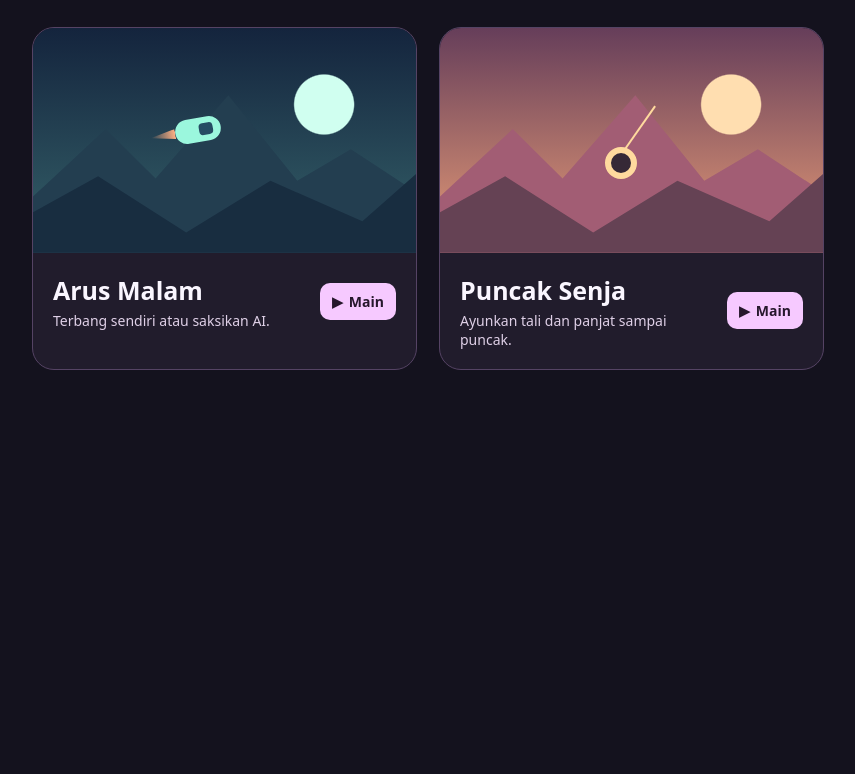
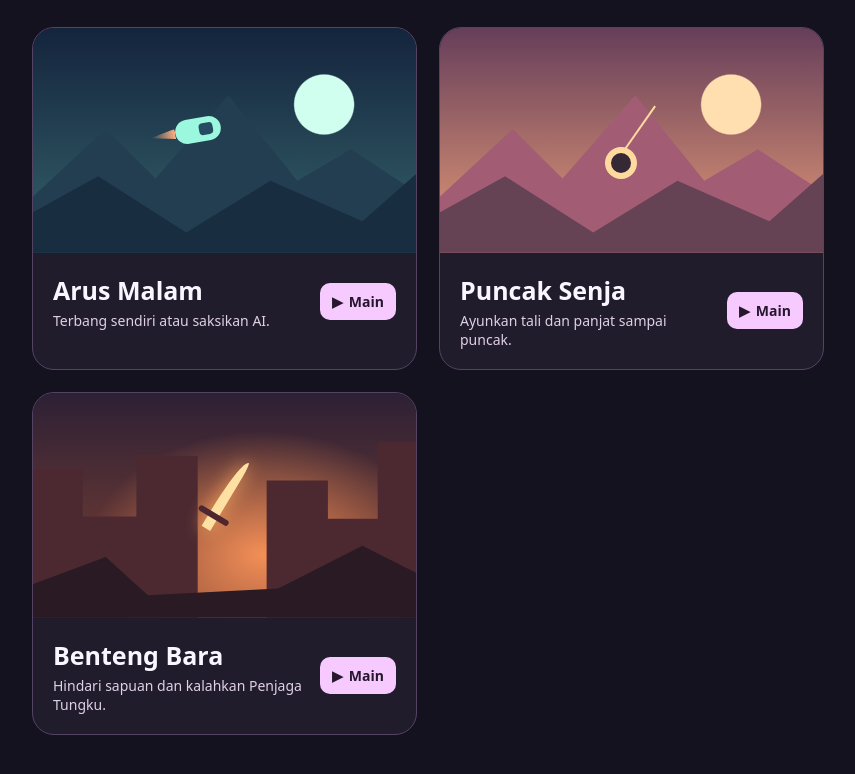
Before and after one commit to ggamesbgt/gabut, a plain HTML site: page index.html in a window 1280 px wide. Shown: the part 272-1046 px from the top of the page, without its empty margins (212-1067 px from the left). Before the commit the page ends 800 px from the top, so only its background shows below. Drawn offline with Linux system fonts and the light colour scheme.

Commit message:
Add Benteng Bara to the Gabut landing page

```diff
--- a/index.html
+++ b/index.html
@@ -32,6 +32,11 @@ h2 { margin: 0 0 4px; font-size: 25px; }
 .mountain::after { background: #654254; }
 .climber { position: absolute; z-index: 1; left: 43%; top: 53%; width: 32px; height: 32px; border: 6px solid #ffda9e; border-radius: 50%; background: #362936; }
 .climber::before { content: ""; position: absolute; width: 56px; height: 2px; background: #ffda9e; bottom: 20px; left: 12px; transform: rotate(-55deg); transform-origin: left center; }
+.fortress { background: radial-gradient(ellipse at 60% 72%, #f38f57, transparent 54%), linear-gradient(#2d2035,#834333); }
+.fortress::before { background: #4c2931; clip-path: polygon(0 100%,0 34%,13% 34%,13% 55%,27% 55%,27% 28%,43% 28%,43% 100%,61% 100%,61% 39%,77% 39%,77% 56%,90% 56%,90% 22%,100% 22%,100% 100%); }
+.fortress::after { background: #2a1a24; clip-path: polygon(0 85%,19% 73%,30% 90%,64% 87%,86% 68%,100% 80%,100% 100%,0 100%); }
+.ember-blade { position: absolute; z-index: 1; left: 49%; top: 28%; width: 10px; height: 78px; background: #ffe0a3; border-radius: 80% 20% 0 0; transform: rotate(31deg); box-shadow: 0 0 18px #ffac61; }
+.ember-blade::after { content: ""; position: absolute; left: -12px; bottom: 12px; width: 34px; height: 6px; background: #4e262f; border-radius: 4px; }
 </style>
 </head>
 <body>
@@ -53,6 +58,13 @@ h2 { margin: 0 0 4px; font-size: 25px; }
         <span class="play"><span aria-hidden="true">▶</span> Main</span>
       </div>
     </a>
+    <a class="card" href="games/benteng-bara.html" aria-label="Mainkan Benteng Bara">
+      <div class="art fortress" aria-hidden="true"><span class="ember-blade"></span></div>
+      <div class="info">
+        <div><h2>Benteng Bara</h2><p>Hindari sapuan dan kalahkan Penjaga Tungku.</p></div>
+        <span class="play"><span aria-hidden="true">▶</span> Main</span>
+      </div>
+    </a>
   </div>
 </main>
 </body>
```
